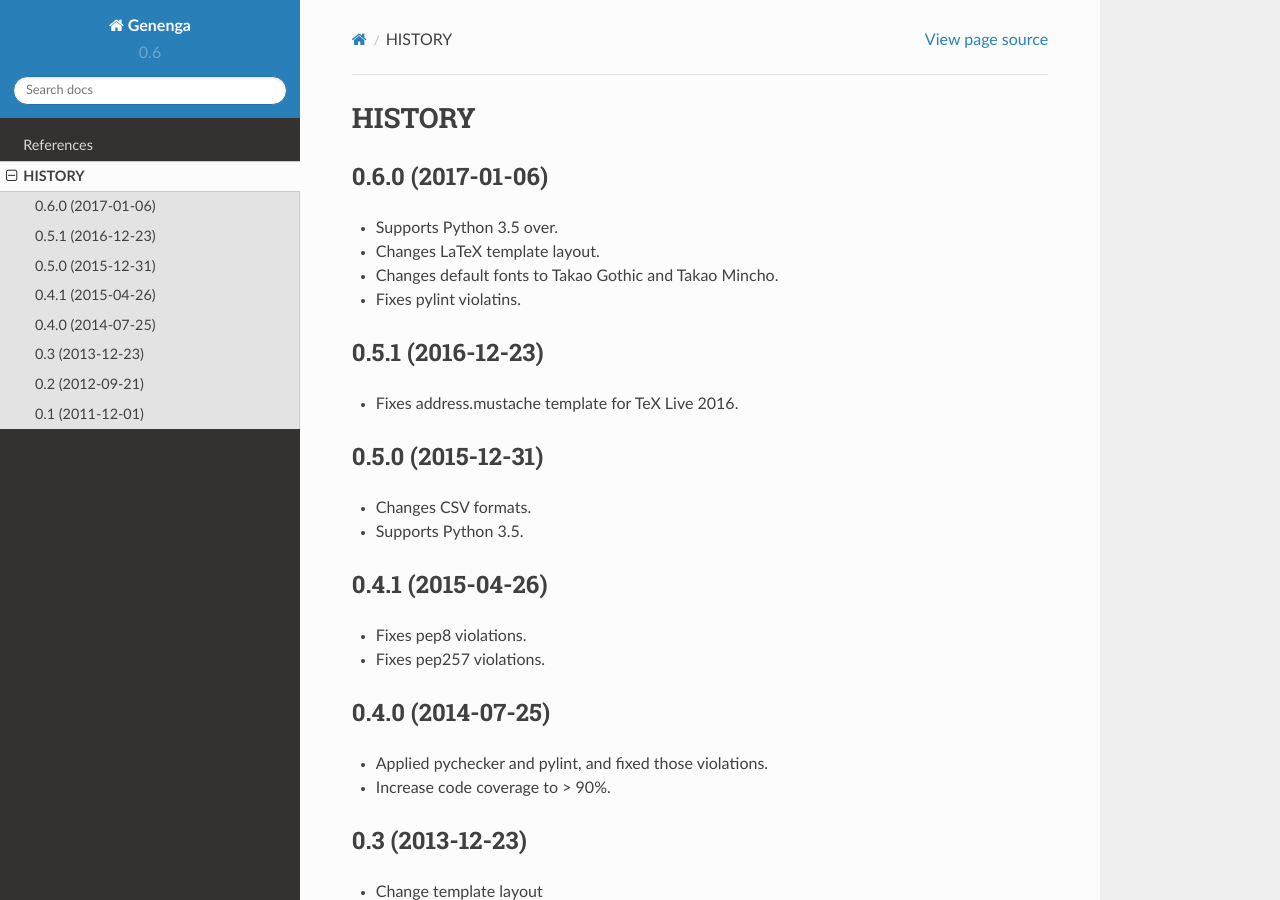
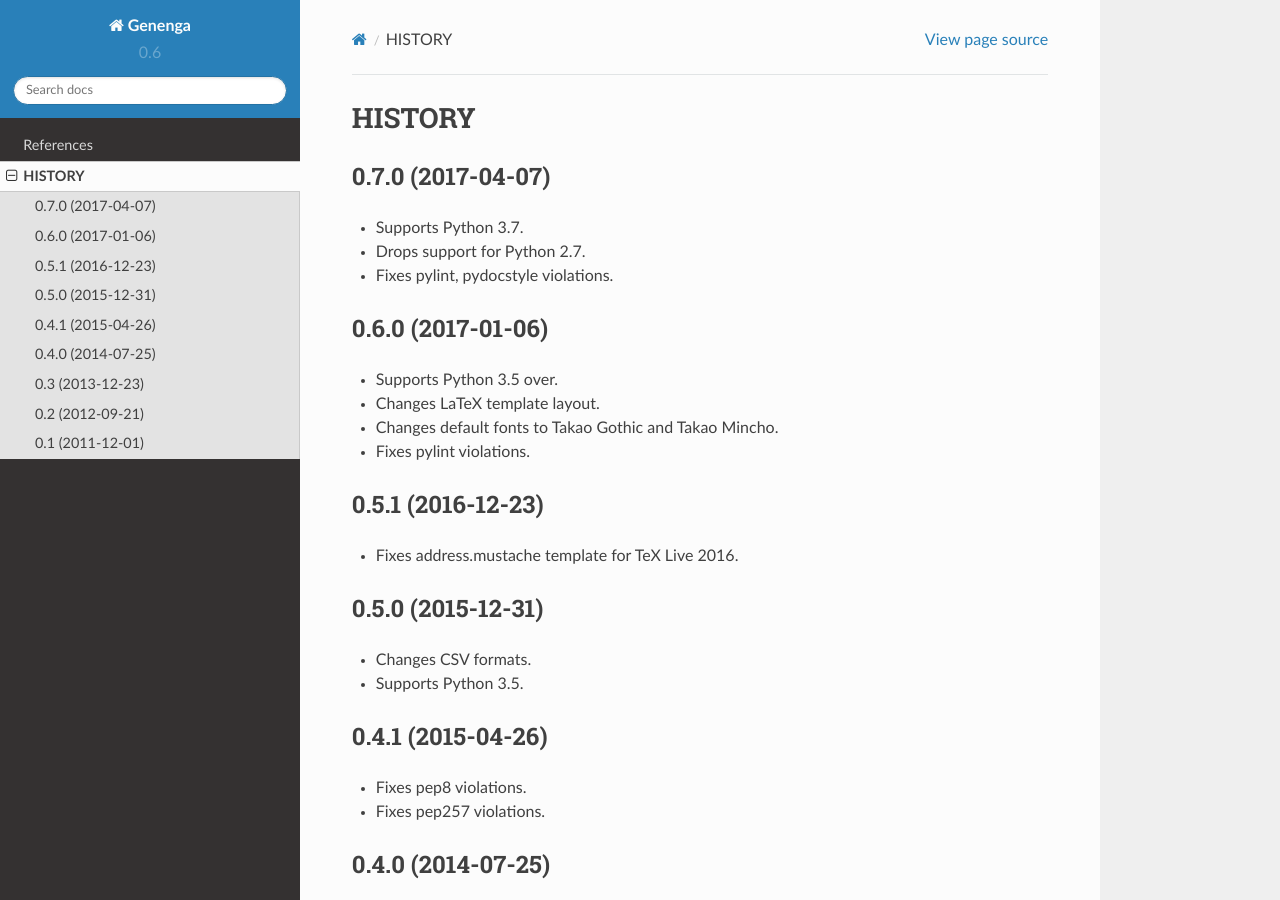
Before and after one commit to mkouhei/Genenga, a Sphinx documentation site: the page built from docs/source/HISTORY.rst, in a window 1280 px wide and 900 px high. Built offline with Sphinx 7.4.7 and the Read the Docs theme 2.0.0, drawn with Linux system fonts in a browser that asks for light colours.

Commit message:
Bumps version.
Signed-off-by: Kouhei Maeda <mkouhei@palmtb.net>

```diff
--- a/docs/source/HISTORY.rst
+++ b/docs/source/HISTORY.rst
@@ -1,5 +1,12 @@
 HISTORY
 -------
+
+0.7.0 (2017-04-07)
+^^^^^^^^^^^^^^^^^^
+
+* Supports Python 3.7.
+* Drops support for Python 2.7.
+* Fixes pylint, pydocstyle violations.
 
 0.6.0 (2017-01-06)
 ^^^^^^^^^^^^^^^^^^
@@ -7,7 +14,7 @@ HISTORY
 * Supports Python 3.5 over.
 * Changes LaTeX template layout.
 * Changes default fonts to Takao Gothic and Takao Mincho.
-* Fixes pylint violatins.
+* Fixes pylint violations.
 
 0.5.1 (2016-12-23)
 ^^^^^^^^^^^^^^^^^^
--- a/genenga/__init__.py
+++ b/genenga/__init__.py
@@ -1,4 +1,4 @@
 # -*- coding: utf-8 -*-
 """genenga package."""
 
-__version__ = '0.6.0'
+__version__ = '0.7.0'
```
